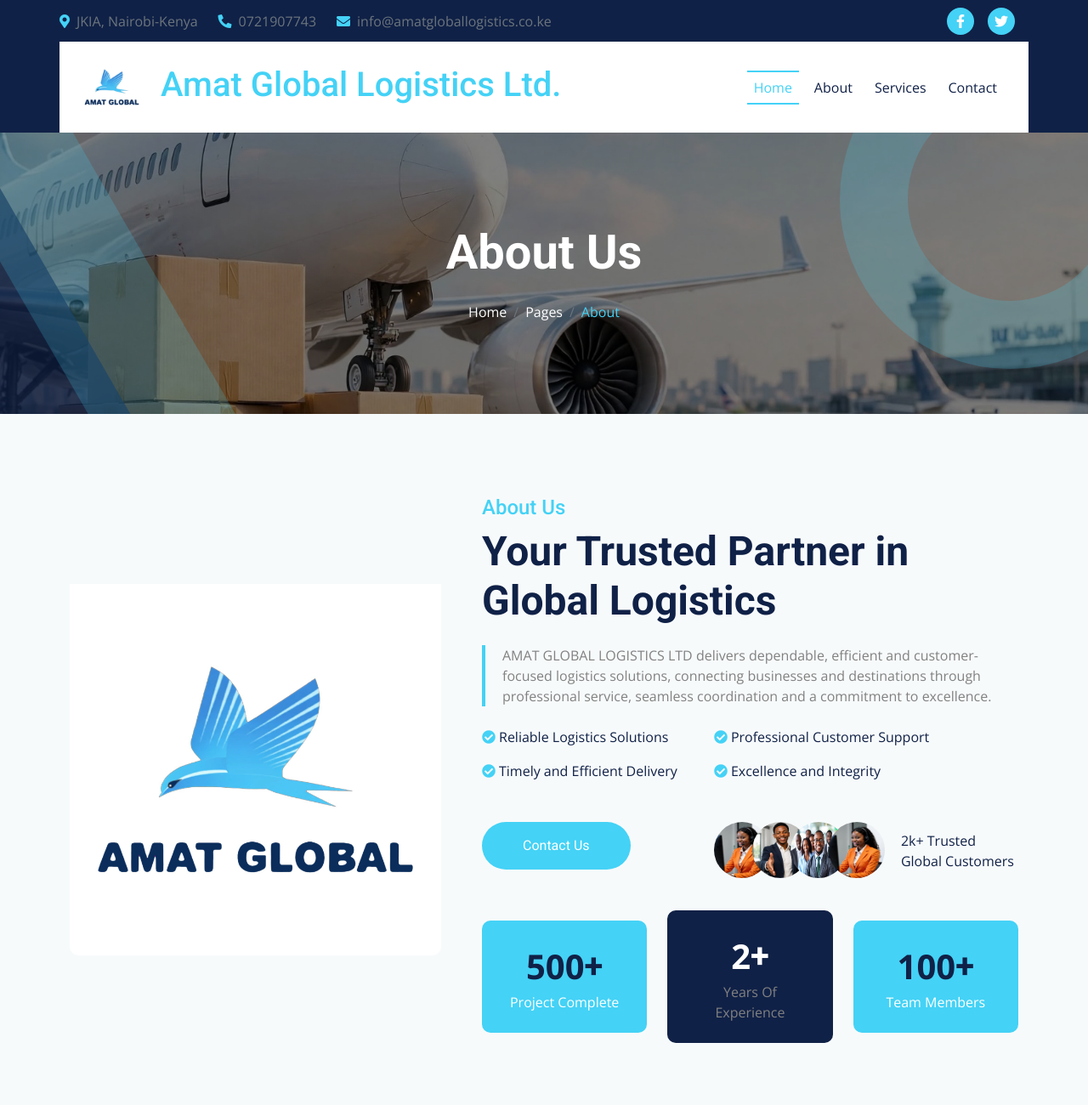
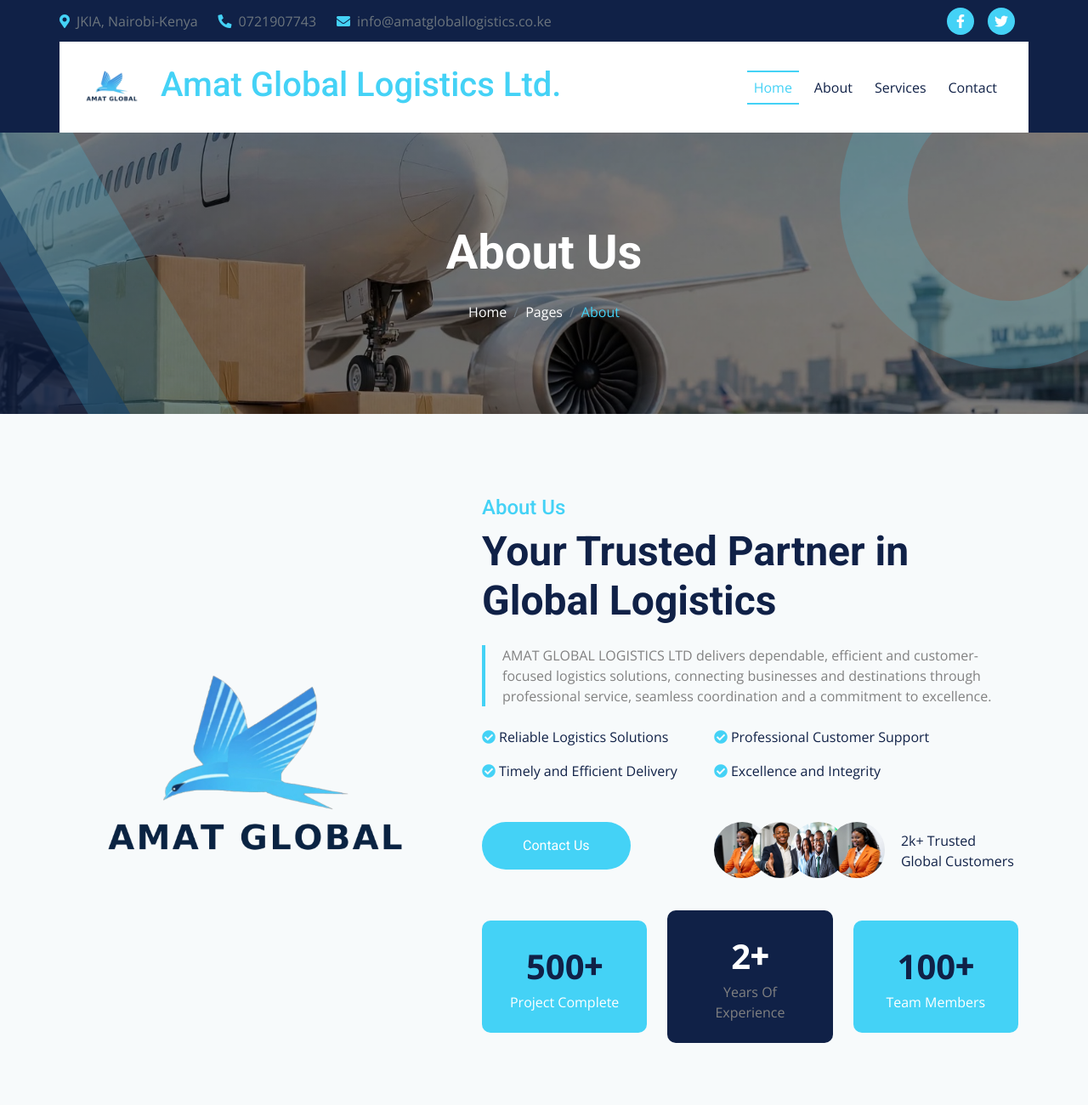
Before and after one commit to Cossy-legends/Official-Amat-Global-Logistics-Ltd, a plain HTML site: page about.html in a window 1280 px wide. Shown: the top 1300 px of the page at 85% size. Drawn offline with nearby package versions, Linux system fonts and the light colour scheme.

Commit message:
Update about.html

```diff
--- a/about.html
+++ b/about.html
@@ -70,7 +70,7 @@
             <div class="container px-0">
                 <nav class="navbar navbar-expand-lg navbar-dark bg-white py-3 px-4">
                     <h1 class="text-primary m-0">
-    <img src="img/about-2.jpg" alt="Logo" style="height: 75px; width: auto; vertical-align: middle; margin-right: 10px;">
+    <img src="img/LOGO.png" alt="Logo" style="height: 75px; width: auto; vertical-align: middle; margin-right: 10px;">
     Amat Global Logistics Ltd.
 </h1>
                     <button class="navbar-toggler" type="button" data-bs-toggle="collapse" data-bs-target="#navbarCollapse">
@@ -109,7 +109,7 @@
                 <div class="row g-5 align-items-center">
                     <div class="col-lg-6 col-xl-5 wow fadeInLeft" data-wow-delay="0.1s">
                         <div class="about-img">
-                            <img src="img/about-2.jpg" class="img-fluid w-100 rounded-bottom" alt="Image">
+                            <img src="img/LOGO.png" class="img-fluid w-100 rounded-bottom" alt="Image">
                         </div>
                     </div>
                     <div class="col-lg-6 col-xl-7 wow fadeInRight" data-wow-delay="0.3s">
```
